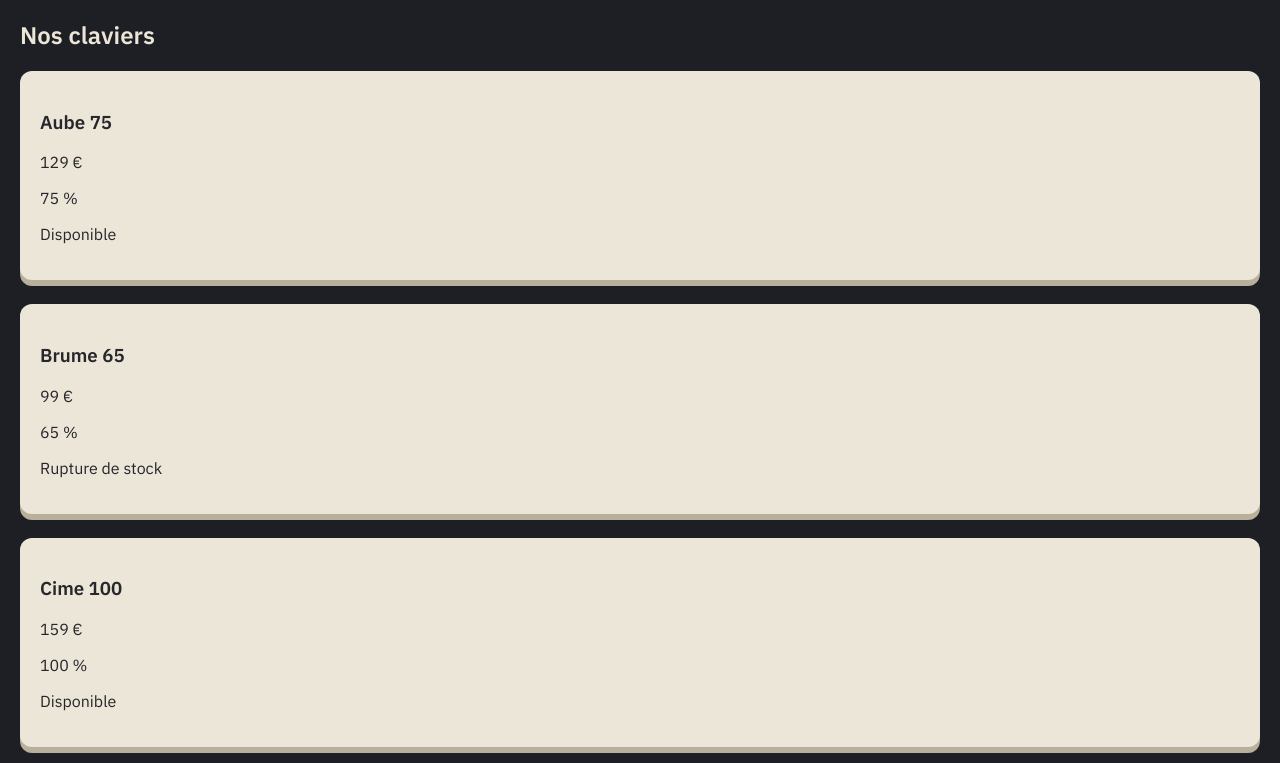
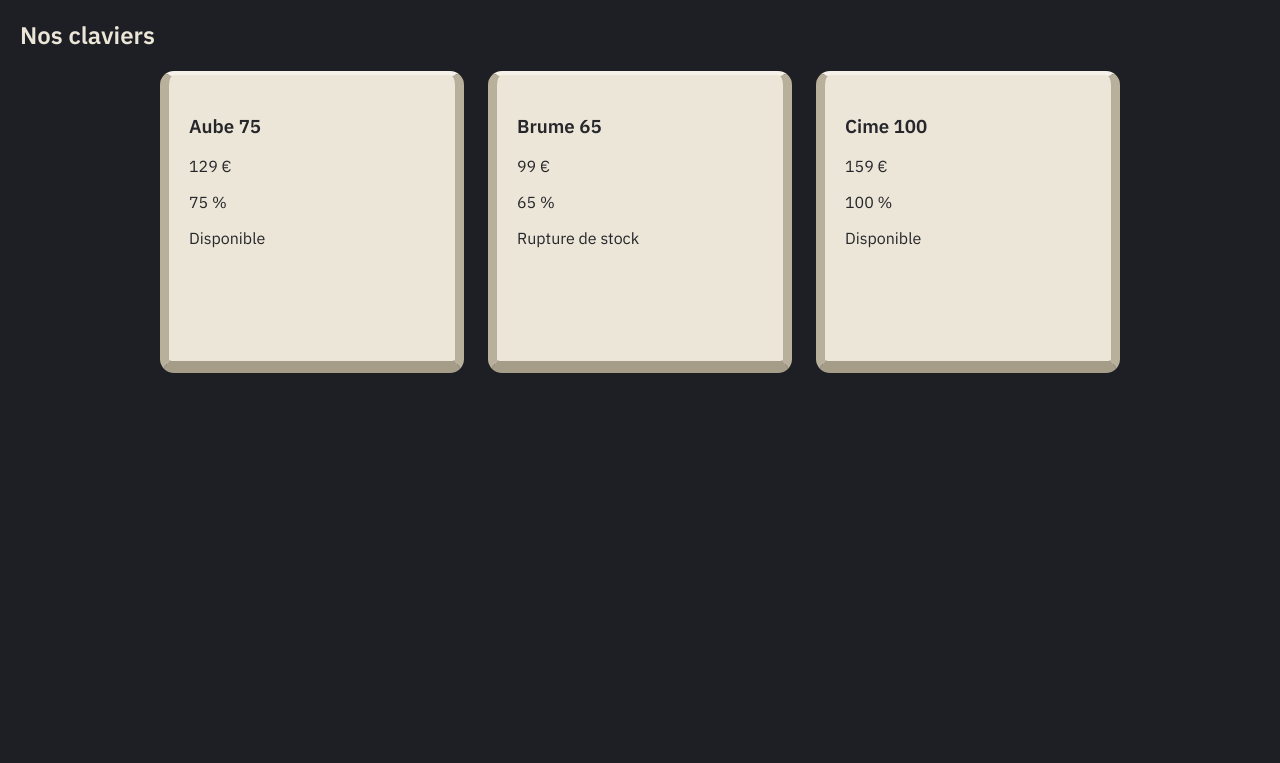
Before and after one commit to Sunchained/touche-finale, a plain HTML site: page index.html in a window 1280 px wide. Shown: the part 66-829 px from the top of the page. After the commit the page ends 800 px from the top, so only its background shows below. Drawn offline with Linux system fonts and the light colour scheme.

Commit message:
Donner aux cartes la forme de touches de clavier qui s'enfoncent au survol

```diff
--- a/style.css
+++ b/style.css
@@ -4,6 +4,8 @@
   --bureau: #1e1f24;
   --touche: #ece6d8;
   --bord: #b9b09c;
+  --reflet: #f6f2e9;
+  --dessous: #a69d89;
   --encre: #26262b;
   --echap: #e8772e;
 }
@@ -34,7 +36,38 @@ body {
 .carte {
   background-color: var(--touche);
   color: var(--encre);
-  border-radius: 12px;
+  border-radius: 14px;
   padding: 20px;
-  box-shadow: 0 6px 0 var(--bord);
+  aspect-ratio: 1/1;
+  border-style: solid;
+  border-width: 4px 9px 12px;
+  border-color: var(--reflet) var(--bord) var(--dessous);
+  transition:
+    transform 0.1s,
+    border-bottom-width 0.1s,
+    margin-bottom 0.1s;
 }
+
+.carte:hover {
+  transform: translateY(6px);
+  border-bottom-width: 6px;
+  margin-bottom: 6px;
+}
+
+/* Grand écran */
+
+@media (min-width: 1024px) {
+  .produits {
+    grid-template-columns: 1fr 1fr 1fr;
+    max-width: 960px;
+    margin: 0 auto;
+  }
+}
+
+/* Moins d'animations */
+
+@media (prefers-reduced-motion: reduce) {
+  .carte {
+    transition: none;
+  }
+}
```
